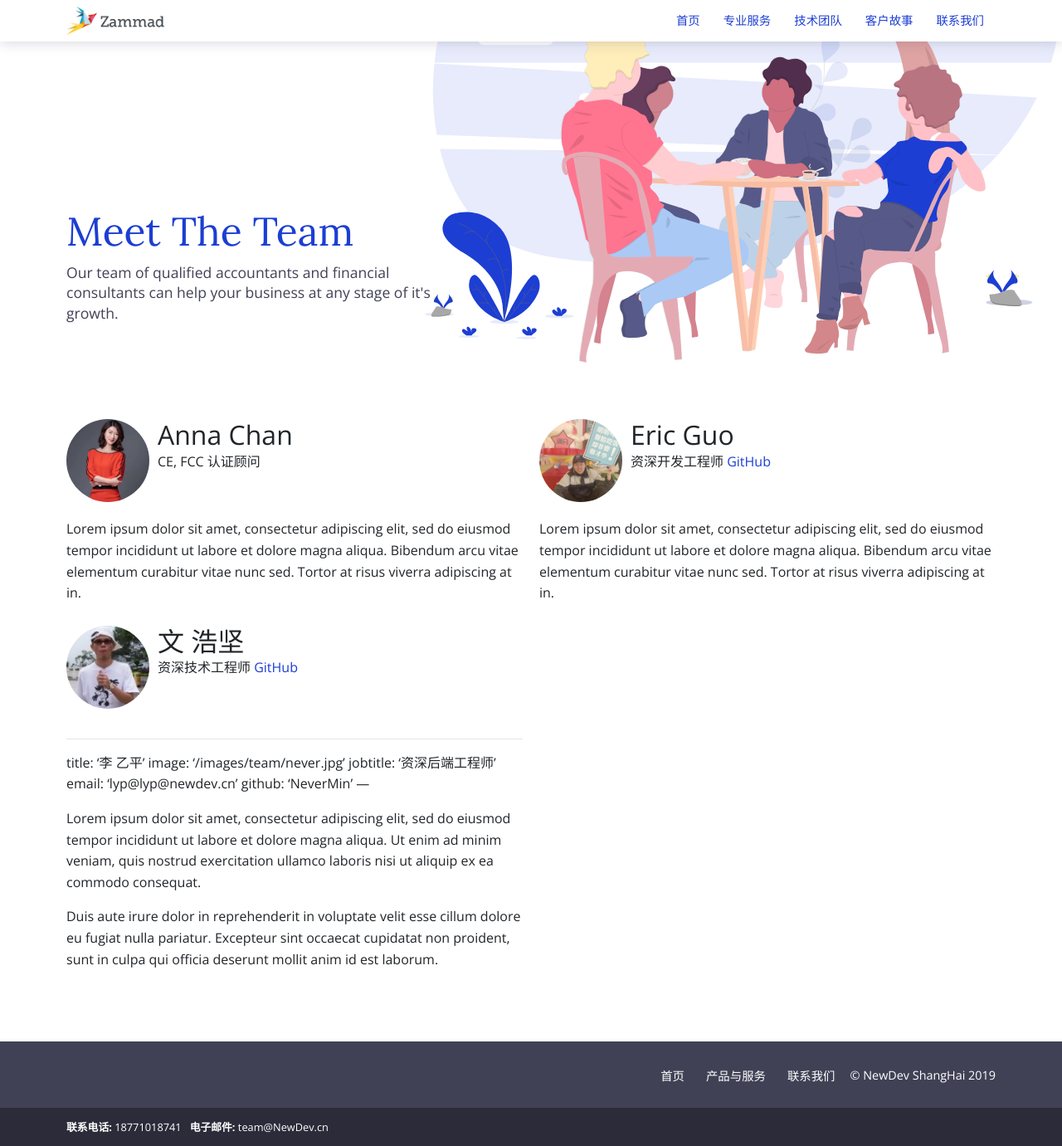
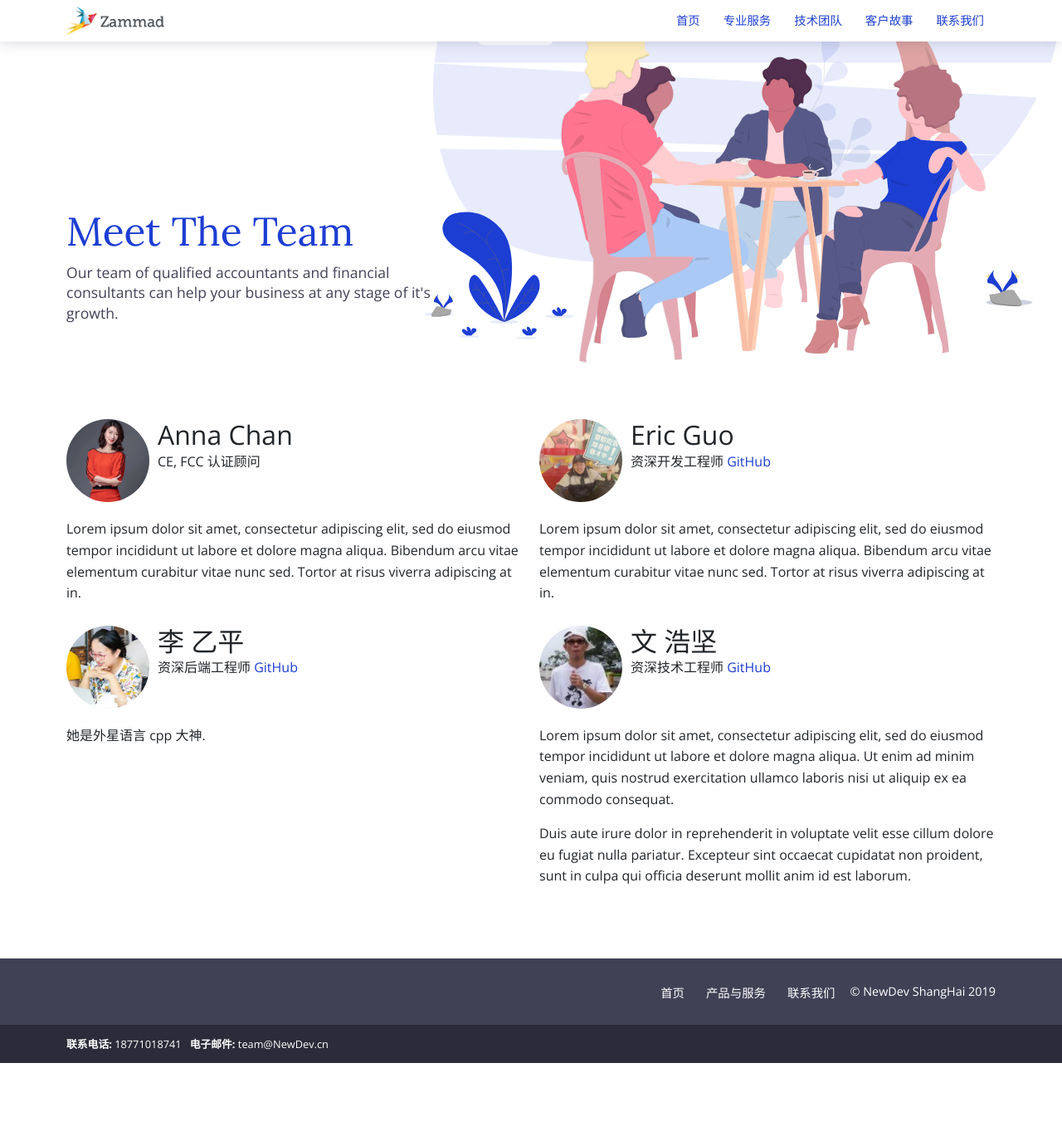
Before and after one commit to NeverMin/newdev, a Jekyll site: the page built from team.html, in a window 1280 px wide. Shown: the whole page at 83% size. Built offline with Jekyll 4.4.1, drawn with Linux system fonts in a browser that asks for light colours; nearby versions of some CDN libraries; after the commit the page ends 1281 px from its top, so only the background shows below that.

Commit message:
added lyp profile

```diff
--- /dev/null
+++ b/_team/lyp.md
@@ -0,0 +1,9 @@
+---
+title: '李 乙平'
+image: '/images/team/lyp.jpg'
+jobtitle: '资深后端工程师'
+email: 'lyp@newdev.cn'
+github: 'lyp830414'
+---
+
+她是外星语言 cpp 大神.
--- a/_team/never.md
+++ b/_team/never.md
@@ -2,15 +2,7 @@
 title: '文 浩坚'
 image: '/images/team/never.jpg'
 jobtitle: '资深技术工程师'
-email: 'never@zammad.com.cn'
-github: 'NeverMin'
----
-
----
-title: '李 乙平'
-image: '/images/team/never.jpg'
-jobtitle: '资深后端工程师'
-email: 'lyp@lyp@newdev.cn'
+email: '&#110;&#101;&#118;&#101;&#114;&#064;&#078;&#101;&#119;&#068;&#101;&#118;&#046;&#099;&#110;'
 github: 'NeverMin'
 ---
 
```
Also changed, not shown: images/team/lyp.jpg (added).
